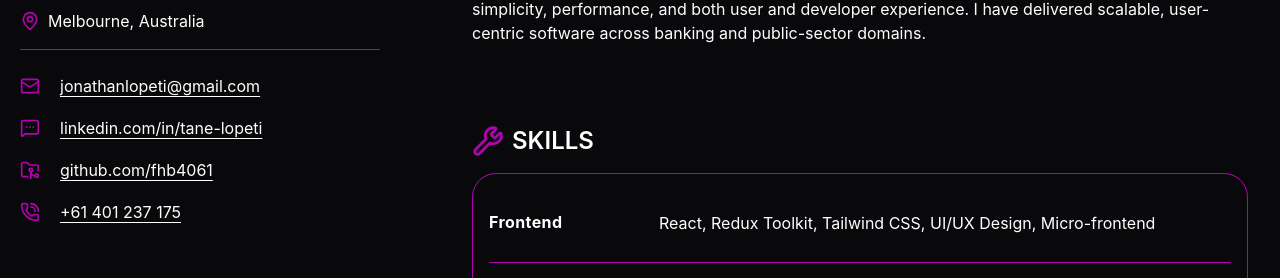
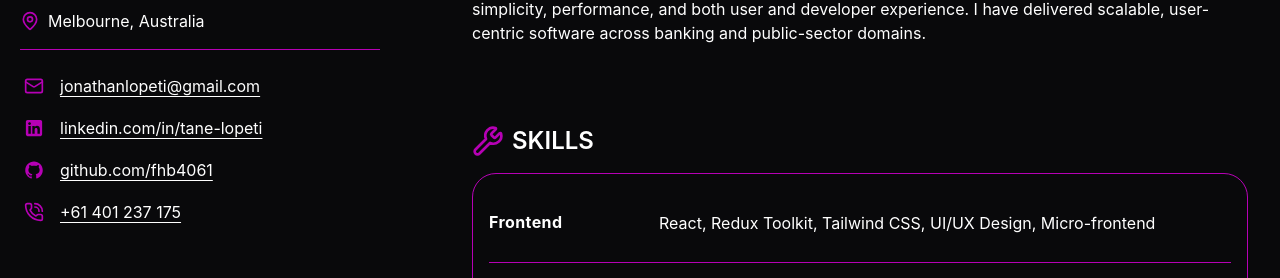
Before and after one commit to fhb4061/tane-site, a React (Vite) app: page / in a window 1280 px wide. Shown: the part 167-445 px from the top of the page. Built offline with nearby package versions, Linux system fonts and the light colour scheme.

Commit message:
reusable listItem and link for contact

```diff
--- /dev/null
+++ b/src/components/GithubIcon.tsx
@@ -0,0 +1,12 @@
+type GithubIconProps = {
+    className?: string;
+}
+export function GithubIcon({ className }: GithubIconProps) {
+    return (
+        <svg xmlns="http://www.w3.org/2000/svg" width="32" height="32" viewBox="0 0 32 32" className={className}>
+            <title>Github</title>
+            <path d="M16,2.345c7.735,0,14,6.265,14,14-.002,6.015-3.839,11.359-9.537,13.282-.7,.14-.963-.298-.963-.665,0-.473,.018-1.978,.018-3.85,0-1.312-.437-2.152-.945-2.59,3.115-.35,6.388-1.54,6.388-6.912,0-1.54-.543-2.783-1.435-3.762,.14-.35,.63-1.785-.14-3.71,0,0-1.173-.385-3.85,1.435-1.12-.315-2.31-.472-3.5-.472s-2.38,.157-3.5,.472c-2.677-1.802-3.85-1.435-3.85-1.435-.77,1.925-.28,3.36-.14,3.71-.892,.98-1.435,2.24-1.435,3.762,0,5.355,3.255,6.563,6.37,6.913-.403,.35-.77,.963-.893,1.872-.805,.368-2.818,.963-4.077-1.155-.263-.42-1.05-1.452-2.152-1.435-1.173,.018-.472,.665,.017,.927,.595,.332,1.277,1.575,1.435,1.978,.28,.787,1.19,2.293,4.707,1.645,0,1.173,.018,2.275,.018,2.607,0,.368-.263,.787-.963,.665-5.719-1.904-9.576-7.255-9.573-13.283,0-7.735,6.265-14,14-14Z">
+            </path>
+        </svg>
+    )
+}
--- /dev/null
+++ b/src/components/LinkedInIcon.tsx
@@ -0,0 +1,8 @@
+export function LinkedInIcon({ className }: { className?: string }) {
+    return (
+        <svg className={className} xmlns="http://www.w3.org/2000/svg" width="32" height="32" viewBox="0 0 32 32">
+            <title>LinkedIn</title>
+            <path d="M26.111,3H5.889c-1.595,0-2.889,1.293-2.889,2.889V26.111c0,1.595,1.293,2.889,2.889,2.889H26.111c1.595,0,2.889-1.293,2.889-2.889V5.889c0-1.595-1.293-2.889-2.889-2.889ZM10.861,25.389h-3.877V12.87h3.877v12.519Zm-1.957-14.158c-1.267,0-2.293-1.034-2.293-2.31s1.026-2.31,2.293-2.31,2.292,1.034,2.292,2.31-1.026,2.31-2.292,2.31Zm16.485,14.158h-3.858v-6.571c0-1.802-.685-2.809-2.111-2.809-1.551,0-2.362,1.048-2.362,2.809v6.571h-3.718V12.87h3.718v1.686s1.118-2.069,3.775-2.069,4.556,1.621,4.556,4.975v7.926Z" fill-rule="evenodd"></path>
+        </svg>
+    )
+}
--- a/src/features/Contact.tsx
+++ b/src/features/Contact.tsx
@@ -1,4 +1,7 @@
-import { FolderGit2, MailIcon, MessageSquareMore, PhoneCallIcon } from "lucide-react";
+import { MailIcon, PhoneCallIcon } from "lucide-react";
+import { LinkedInIcon } from "../components/LinkedInIcon";
+import { GithubIcon } from "../components/GithubIcon";
+import type { ComponentProps } from "react";
 
 type PortfolioContact = {
     email: string;
@@ -21,49 +24,62 @@ const contact: PortfolioContact = {
     githubLink: "https://github.com/fhb4061",
 }
 
+function ListItem(props: ComponentProps<"li">) {
+    return (
+        <li
+            className="flex items-center gap-4"
+            {...props}
+        />
+    )
+}
+
+function Link(props: ComponentProps<"a">) {
+    return (
+        <a
+            className="group flex items-center gap-4 p-1 underline underline-offset-4 hover:text-foreground-hover outline-0 focus-visible:ring-2 focus-visible:ring-primary"
+            {...props}
+        />
+    )
+}
+
 export function Contact() {
     return (
         <ul className="lg:space-y-2.5">
-            <li className="flex items-center gap-4">
-                <MailIcon size={20} className="stroke-primary" />
-                <a className="p-1 underline underline-offset-4 hover:text-foreground-hover outline-0 focus-visible:ring-2 focus-visible:ring-primary" href={`mailto:${contact.email}`}>
+            <ListItem>
+                <Link href={`mailto:${contact.email}`}>
+                    <MailIcon className="size-5 stroke-primary group-hover:stroke-foreground-hover" />
                     {contact.email}
-                </a>
-            </li>
+                </Link>
+            </ListItem>
 
-            <li className="flex items-center gap-4">
-                <MessageSquareMore size={20} className="stroke-primary" />
-                <a
-                    className="p-1 underline underline-offset-4 hover:text-foreground-hover outline-0 focus-visible:ring-2 focus-visible:ring-primary"
+            <ListItem>
+                <Link
                     href={contact.linkedinUrl}
                     rel="noopener noreferrer"
                     target="_blank"
                 >
+                    <LinkedInIcon className="size-5 fill-primary group-hover:fill-foreground-hover" />
                     {contact.linkedinLabel}
-                </a>
-            </li>
+                </Link>
+            </ListItem>
 
-            <li className="flex items-center gap-4">
-                <FolderGit2 size={20} className="stroke-primary" />
-                <a
-                    className="p-1 underline underline-offset-4 hover:text-foreground-hover outline-0 focus-visible:ring-2 focus-visible:ring-primary"
+            <ListItem>
+                <Link
                     href={contact.githubLink}
                     rel="noopener noreferrer"
                     target="_blank"
                 >
+                    <GithubIcon className="size-5 fill-primary group-hover:fill-foreground-hover" />
                     {contact.githubLabel}
-                </a>
-            </li>
+                </Link>
+            </ListItem>
 
-            <li className="flex items-center gap-4">
-                <PhoneCallIcon size={20} className="stroke-primary" />
-                <a
-                    className="p-1 underline underline-offset-4 hover:text-foreground-hover outline-0 focus-visible:ring-2 focus-visible:ring-primary"
-                    href={`tel:${contact.phoneNumber}`}
-                >
+            <ListItem>
+                <Link href={`tel:${contact.phoneNumber}`}>
+                    <PhoneCallIcon className="size-5 stroke-primary group-hover:stroke-foreground-hover" />
                     {contact.phoneLabel}
-                </a>
-            </li>
+                </Link>
+            </ListItem>
         </ul>
     )
 }
--- a/src/index.css
+++ b/src/index.css
@@ -12,7 +12,7 @@
   /* --primary: oklch(0.83 0.17 145); */
   --primary: oklch(50% 0.31299 329.232);
   --foreground: #ffff;
-  --foreground-hover: oklch(90% 0.31299 329.232);
+  --foreground-hover: var(--color-teal-400);
 }
 
 @layer base {
```
